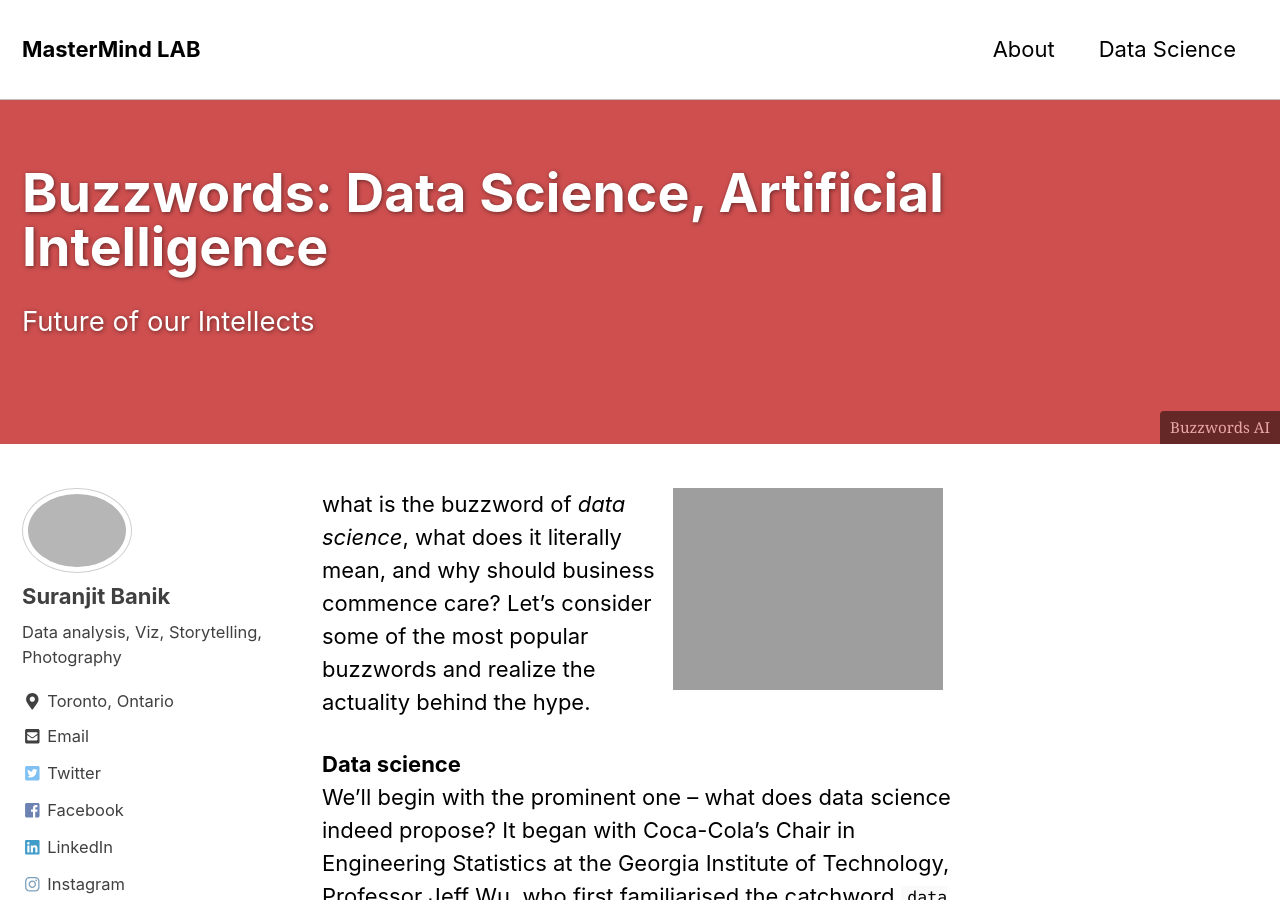
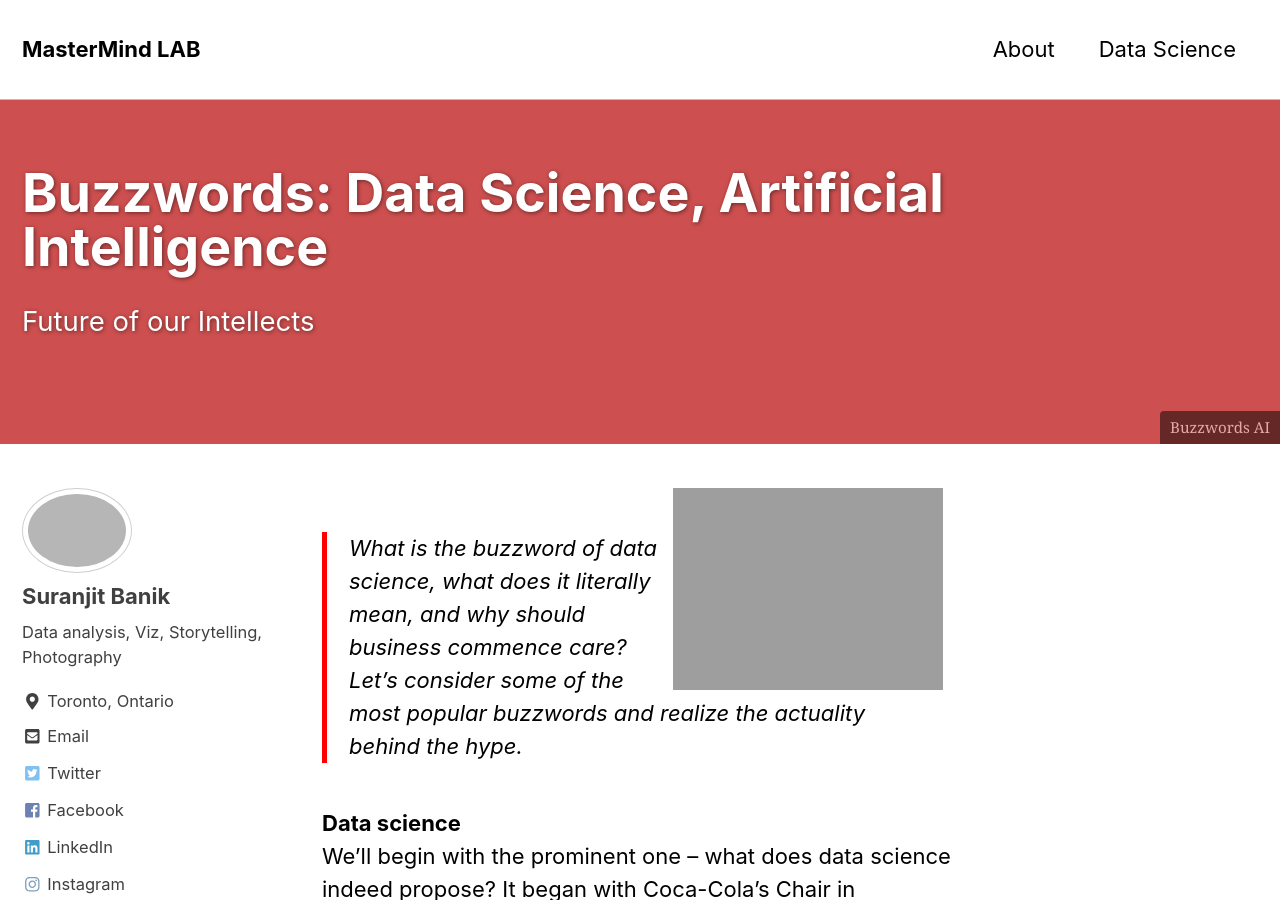
Before and after one commit to mastermindLAB/mastermindLAB.github.io, a Jekyll site: the page built from _posts/2019-03-29-DefinitionOfDataScience.md, in a window 1280 px wide and 900 px high. Built offline with Jekyll 4.4.1, drawn with Linux system fonts in a browser that asks for light colours; nearby versions of some CDN libraries.

```diff
--- a/_posts/2019-03-29-DefinitionOfDataScience.md
+++ b/_posts/2019-03-29-DefinitionOfDataScience.md
@@ -11,7 +11,8 @@
     - label: "See Projects"
       url: "https://github.com/mastermindlab"
 ---
-<img style="padding:0 15px; float: right;" src="{{ site.url }}{{ site.baseurl }}/images/face-recognision-blog.jpg" width="300" height="200"> what is the buzzword of _data science_, what does it literally mean, and why should business commence care? Let’s consider some of the most popular buzzwords and realize the actuality behind the hype.
+<img style="padding:0 15px; float: right;" src="{{ site.url }}{{ site.baseurl }}/images/face-recognision-blog.jpg" width="300" height="200">
+> What is the buzzword of _data science_, what does it literally mean, and why should business commence care? Let’s consider some of the most popular buzzwords and realize the actuality behind the hype.
 
 **Data science** <br>
 We’ll begin with the prominent one – what does data science indeed propose? It began with Coca-Cola’s Chair in Engineering Statistics at the Georgia Institute of Technology, Professor Jeff Wu, who first familiarised the catchword `data science` during a presentation more than twenty years before. Earlier the term `statistician` was extensively used instead, however, Professor Wu took the view that `Statistician` no longer included the range of work being done by statisticians and that `Data Scientist` better summarised the multi-faceted position.<br>
```
